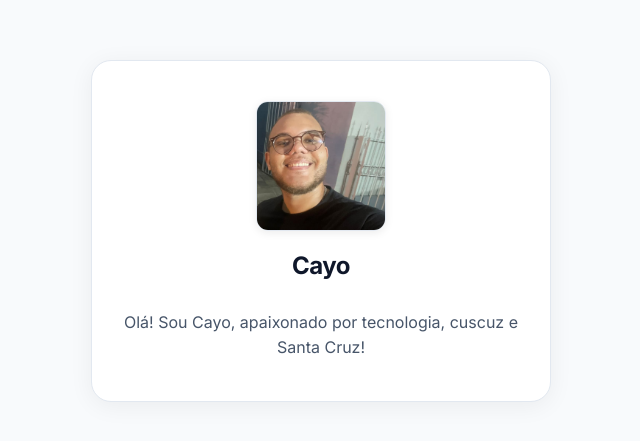
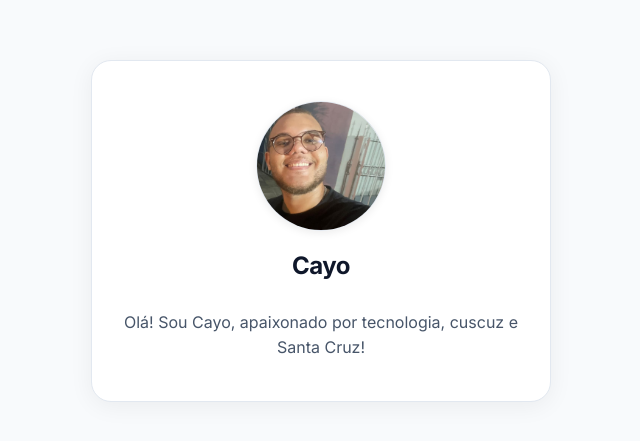
Before and after one commit to 1cayo/pfe-2026-2, a Next.js app in the folder mini-bio/: page / in a window 1280 px wide. Shown: the part 169-610 px from the top of the page, without its empty margins (319-959 px from the left). Built offline with nearby package versions, Linux system fonts and the light colour scheme.

Commit message:
deixa foto de perfil redonda

```diff
--- a/mini-bio/app/globals.css
+++ b/mini-bio/app/globals.css
@@ -52,7 +52,7 @@ body {
 .profile-photo {
   width: 130px;
   height: 130px;
-  border-radius: 12px;
+  border-radius: 50%;
   object-fit: cover;
   box-shadow: 0 2px 8px rgba(0, 0, 0, 0.08);
   border: 1px solid #e2e8f0;
--- a/mini-bio/app/page.js
+++ b/mini-bio/app/page.js
@@ -6,7 +6,6 @@ export default function Home() {
       <MiniBio
         name="Cayo"
         photoUrl="/foto-cayo.jpeg"
-        phrase="ad"
         phrase="Olá! Sou Cayo, apaixonado por tecnologia, cuscuz e Santa Cruz!"
       />
     </main>
--- a/mini-bio/components/Profile.js
+++ b/mini-bio/components/Profile.js
@@ -12,7 +12,7 @@ export default function Profile({
         width={130}
         height={130}
         className="profile-photo"
-        style={{ borderRadius: '12px' }}
+        style={{ borderRadius: '50%' }}
         priority
       />
       <h1 className="profile-name">{name}</h1>
```
